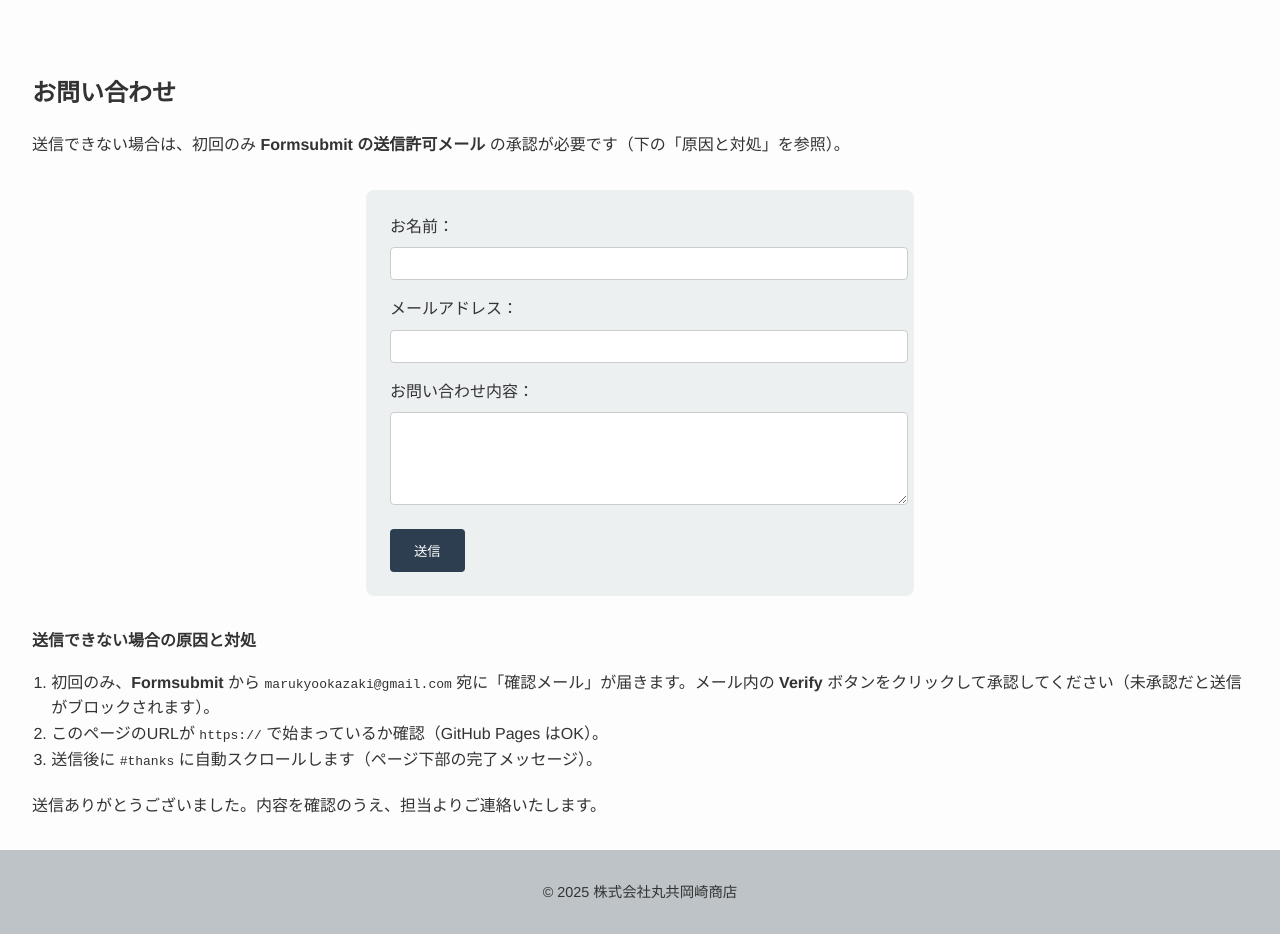
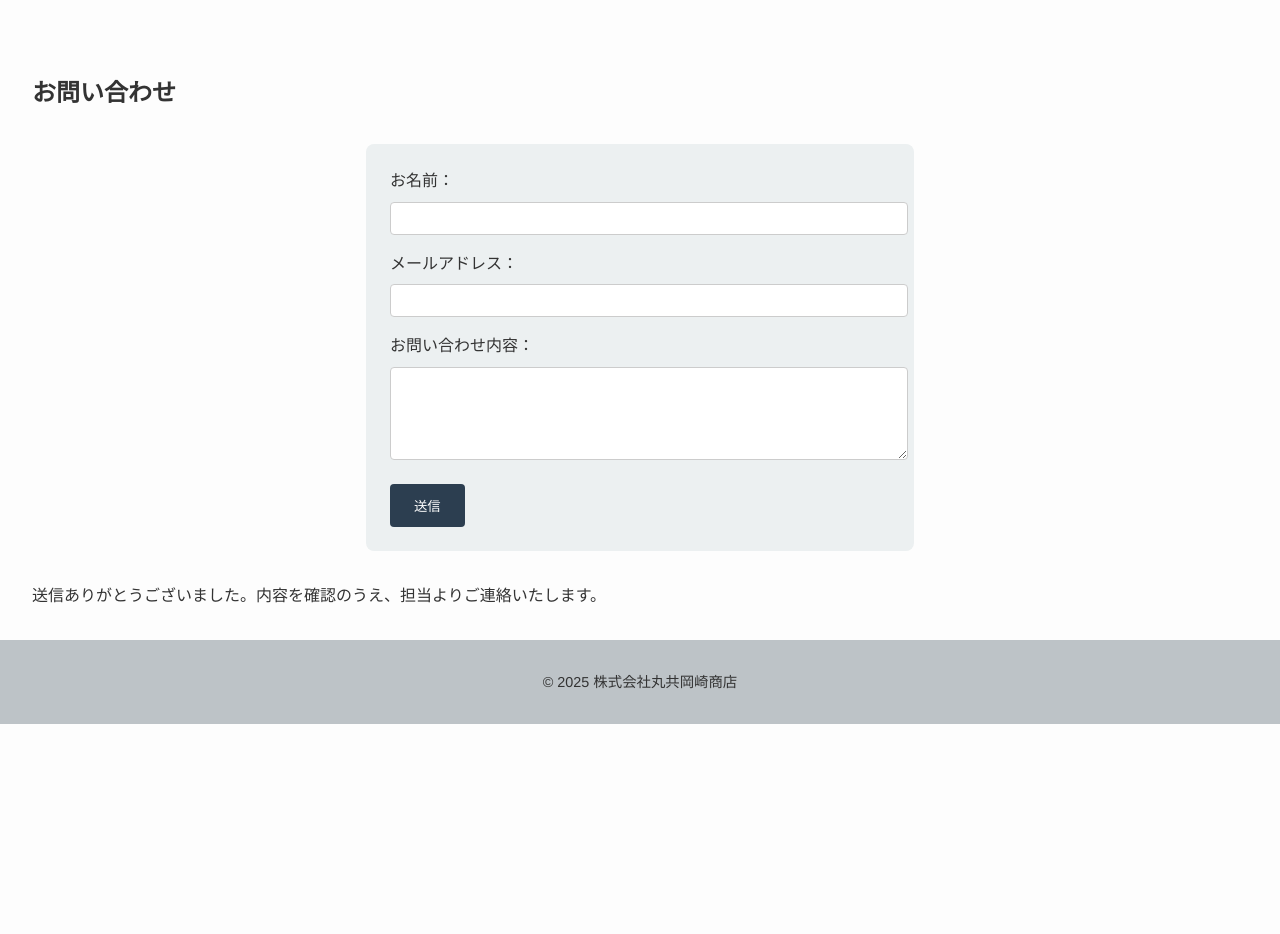
Before and after one commit to marukyoo/marukyoo-website, a plain HTML site: page index.html in a window 1280 px wide. Shown: the part 1580-2514 px from the top of the page. After the commit the page ends 2304 px from the top, so only its background shows below. Drawn offline with Linux system fonts and the light colour scheme.

Commit message:
Add files via upload

```diff
--- a/index.html
+++ b/index.html
@@ -143,9 +143,7 @@
 
   <section id="contact">
     <h2>お問い合わせ</h2>
-    <p>送信できない場合は、初回のみ <strong>Formsubmit の送信許可メール</strong> の承認が必要です（下の「原因と対処」を参照）。</p>
     <form action="https://formsubmit.co/marukyookazaki@gmail.com" method="POST">
-      <!-- 推奨の隠し項目（安全＆利便性） -->
       <input type="hidden" name="_captcha" value="false">
       <input type="hidden" name="_subject" value="【丸共岡崎商店】Webフォームからのお問い合わせ">
       <input type="hidden" name="_template" value="table">
@@ -164,15 +162,6 @@
       <button type="submit">送信</button>
     </form>
 
-    <div class="note">
-      <h3 style="margin-top:1.25rem; font-size:1rem;">送信できない場合の原因と対処</h3>
-      <ol style="padding-left:1.2rem;">
-        <li>初回のみ、<strong>Formsubmit</strong> から <code>marukyookazaki@gmail.com</code> 宛に「確認メール」が届きます。メール内の <strong>Verify</strong> ボタンをクリックして承認してください（未承認だと送信がブロックされます）。</li>
-        <li>このページのURLが <code>https://</code> で始まっているか確認（GitHub Pages はOK）。</li>
-        <li>送信後に <code>#thanks</code> に自動スクロールします（ページ下部の完了メッセージ）。</li>
-      </ol>
-    </div>
-
     <div id="thanks" class="note" aria-live="polite" style="margin-top:1.25rem;">
       送信ありがとうございました。内容を確認のうえ、担当よりご連絡いたします。
     </div>
```
